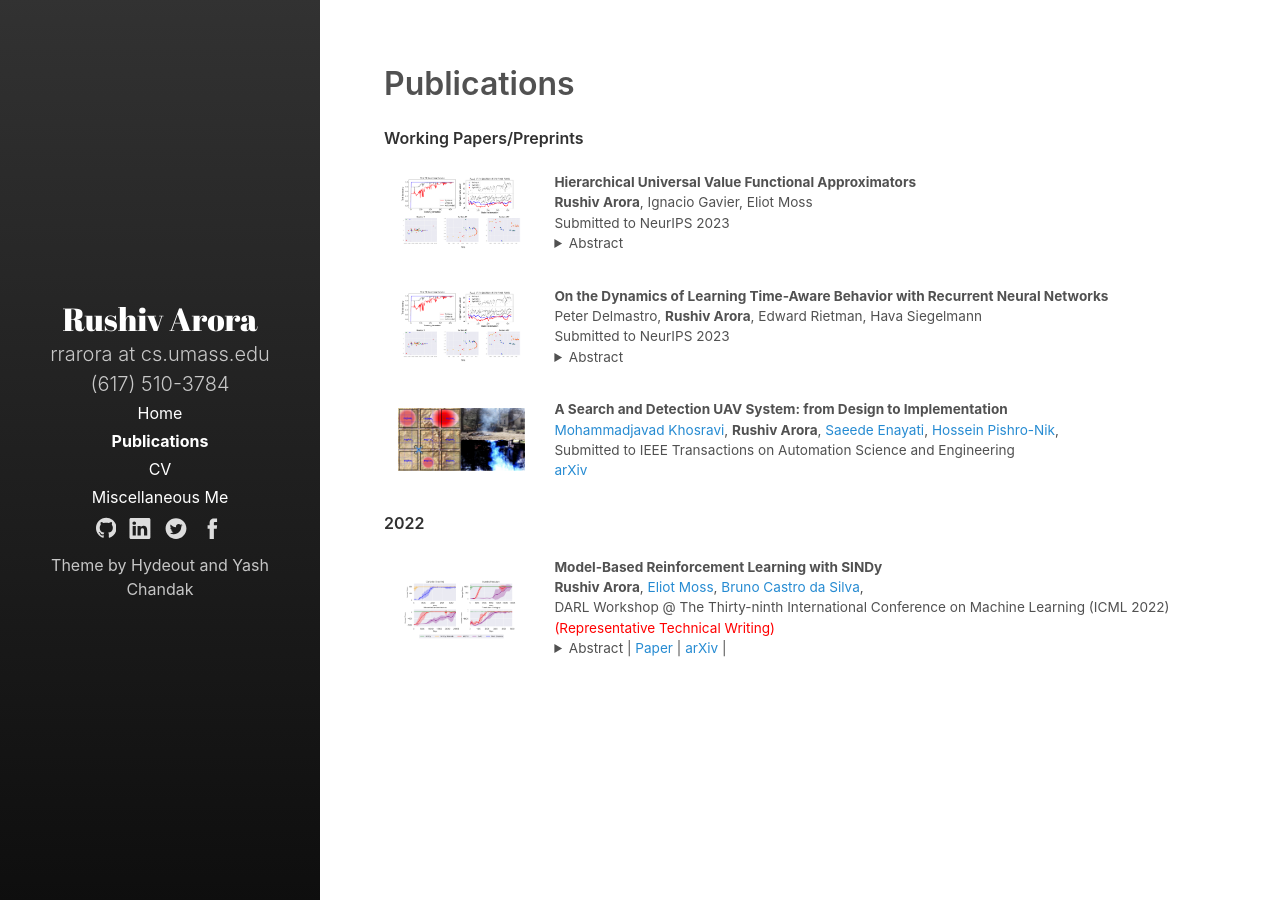
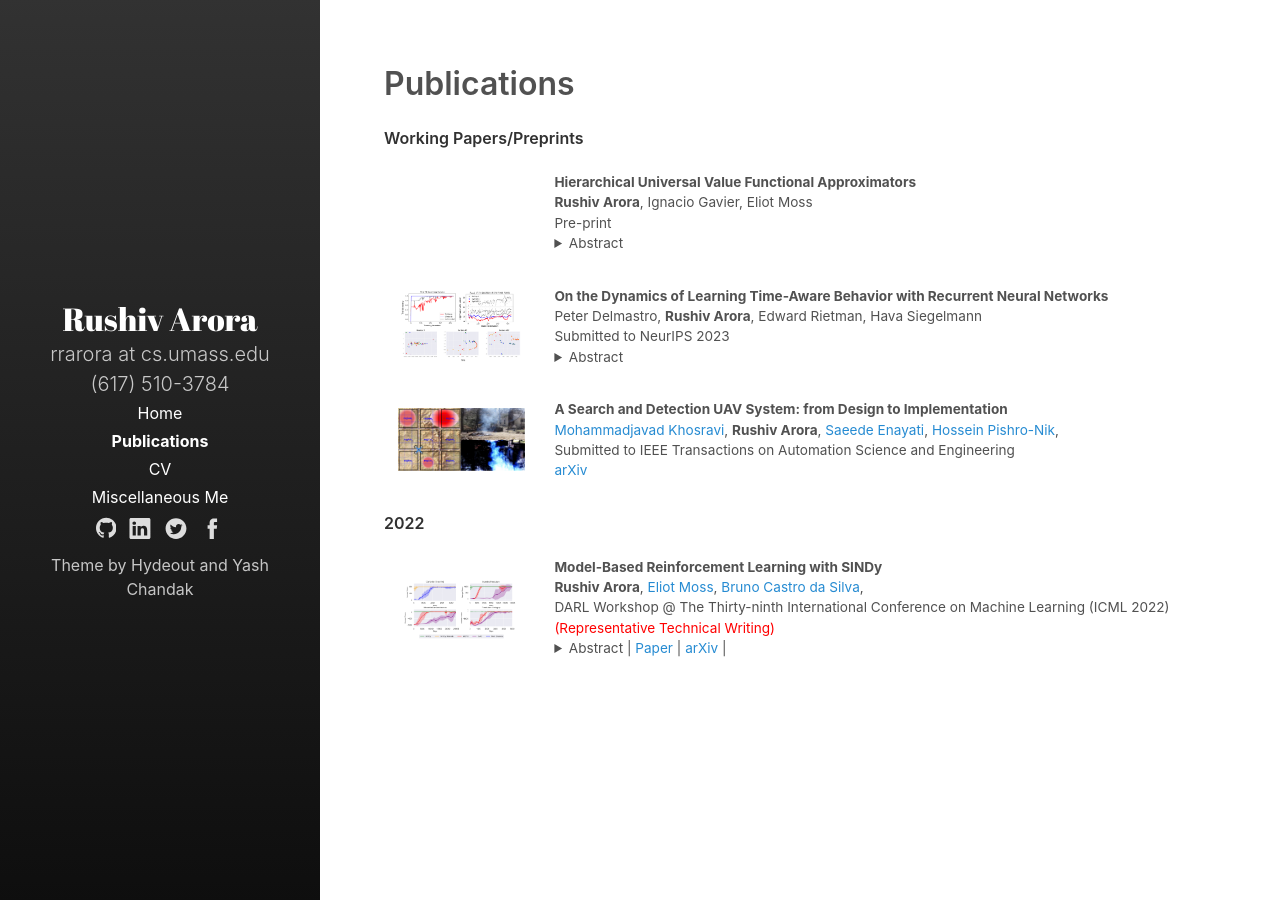
Before and after one commit to RushivArora/rushivarora.github.io, a Jekyll site: the page built from _pages/publications.md, in a window 1280 px wide. Built offline with Jekyll 4.4.1, drawn with Linux system fonts in a browser that asks for light colours.

Commit message:
Hierarchical UVFAs Added

```diff
--- a/_pages/publications.md
+++ b/_pages/publications.md
@@ -45,7 +45,6 @@ paper {
 
    <tr>
      <td width="20%"  valign="middle">
-           <img src="/images/publications/TFA2022.png" alt="TFA" style="vertical-align:middle; width: 80%; margin:0px 10px; border-radius:0%"/>
      </td>
      <td valign="top" width="80%">
           <p>
@@ -53,7 +52,7 @@ paper {
               <br>
               <b>Rushiv Arora</b>, Ignacio Gavier, Eliot Moss
               <br>
-              Submitted to NeurIPS 2023
+              Pre-print
               <br>
               <details>
                 <summary>Abstract  </summary>
```
